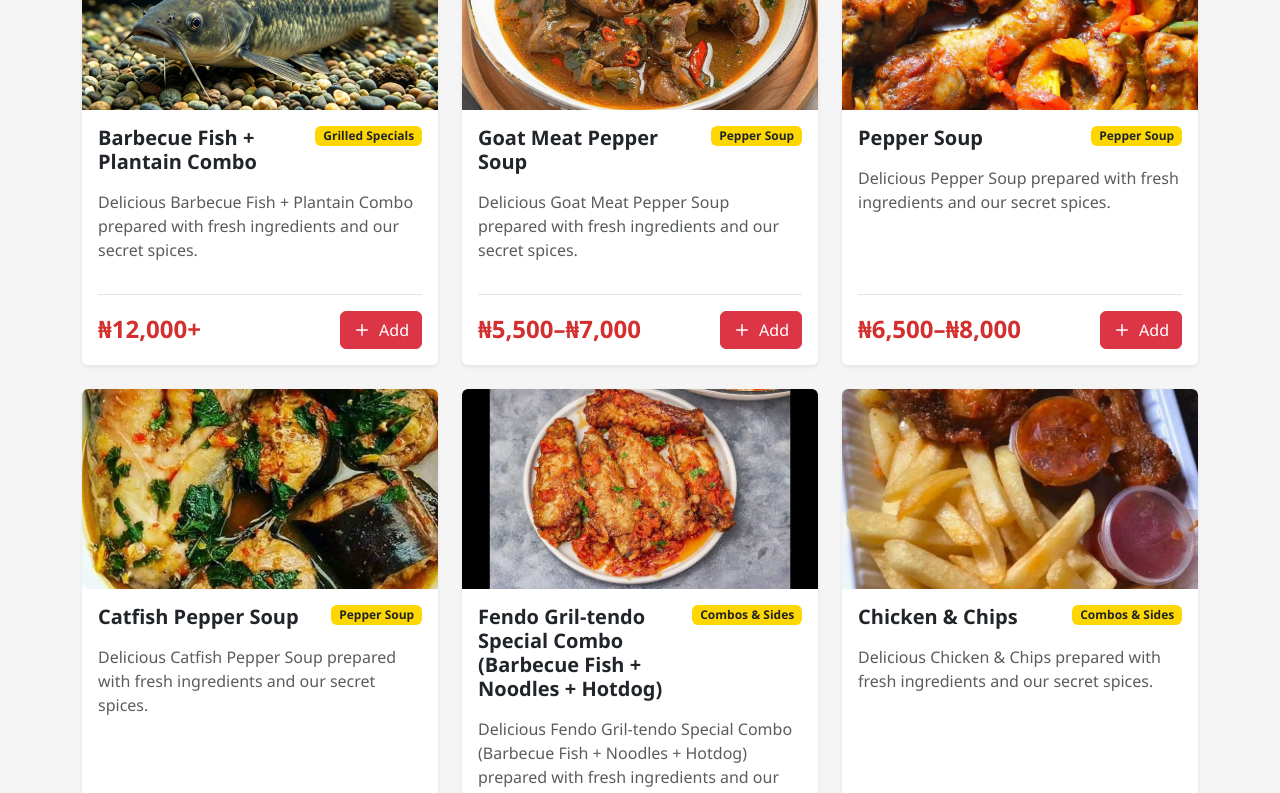
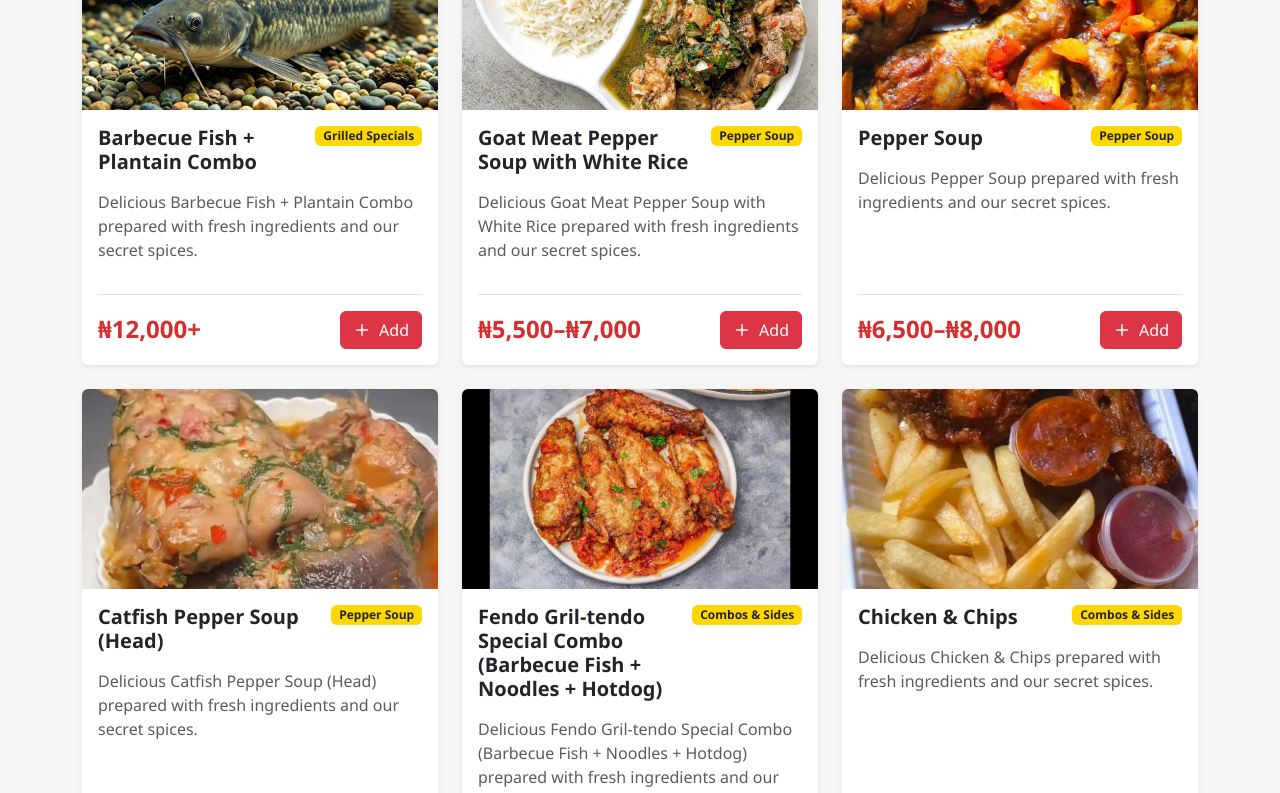
Before and after one commit to Nyerho/fendo, a React (Vite) app: page /menu in a window 1280 px wide. Shown: the part 1240-2033 px from the top of the page. Built offline with nearby package versions, Linux system fonts and the light colour scheme; no server answers.

Commit message:
Update-peppersoup-items-with-new-images-and-prices

```diff
--- a/src/pages/Menu.jsx
+++ b/src/pages/Menu.jsx
@@ -6,9 +6,7 @@ import Button from 'react-bootstrap/Button';
 import { useCart } from '../context/CartContext';
 import { Plus } from 'lucide-react';
 import imgW_181027 from '../../images/WhatsApp Image 2026-03-12 at 18.10.27.jpeg';
-import imgW_181123 from '../../images/WhatsApp Image 2026-03-12 at 18.11.23.jpeg';
 import imgW_181121 from '../../images/WhatsApp Image 2026-03-12 at 18.11.21.jpeg';
-import imgW_181120 from '../../images/WhatsApp Image 2026-03-12 at 18.11.20.jpeg';
 import imgW_181119 from '../../images/WhatsApp Image 2026-03-12 at 18.11.19.jpeg';
 import imgW_181048 from '../../images/WhatsApp Image 2026-03-12 at 18.10.48.jpeg';
 import imgW_181028 from '../../images/WhatsApp Image 2026-03-12 at 18.10.28.jpeg';
@@ -16,6 +14,8 @@ import chickenShawarmaImg from '../../images/chickenshawarma.jpg';
 import beefShawarmaImg from '../../images/PixVerse_Image_Effect_prompt_beef shawarma.jpg';
 import catfishImg from '../../images/PixVerse_Image_Effect_prompt_catfish_.jpg';
 import fruityZoboImg from '../../images/WhatsApp Image 2026-04-23 at 15.06.12.jpeg';
+import goatPepperSoupRiceImg from '../../images/WhatsApp Image 2026-04-23 at 15.06.13.jpeg';
+import catfishPepperSoupHeadImg from '../../images/WhatsApp Image 2026-04-23 at 15.06.32.jpeg';
 
 const menuItems = [
   { id: 1, name: 'Fendo Shawarma Main (Chicken, Beef & Mix)', price: 6000, category: 'Shawarma', image: beefShawarmaImg },
@@ -27,9 +27,9 @@ const menuItems = [
   { id: 6, name: 'Grill Plantain (Bole) with Fish', price: 8000, priceText: '₦8,000–₦10,000', category: 'Grilled Specials', image: catfishImg },
   { id: 7, name: 'Barbecue Fish + Plantain Combo', price: 12000, priceText: '₦12,000+', category: 'Grilled Specials', image: catfishImg },
 
-  { id: 8, name: 'Goat Meat Pepper Soup', price: 5500, priceText: '₦5,500–₦7,000', category: 'Pepper Soup', image: imgW_181120 },
+  { id: 8, name: 'Goat Meat Pepper Soup with White Rice', price: 5500, priceText: '₦5,500–₦7,000', category: 'Pepper Soup', image: goatPepperSoupRiceImg },
   { id: 9, name: 'Pepper Soup', price: 6500, priceText: '₦6,500–₦8,000', category: 'Pepper Soup', image: imgW_181028 },
-  { id: 10, name: 'Catfish Pepper Soup', price: 6000, category: 'Pepper Soup', image: imgW_181123 },
+  { id: 10, name: 'Catfish Pepper Soup (Head)', price: 4000, priceText: '₦4,000 (Head)', category: 'Pepper Soup', image: catfishPepperSoupHeadImg },
 
   {
     id: 11,
```
